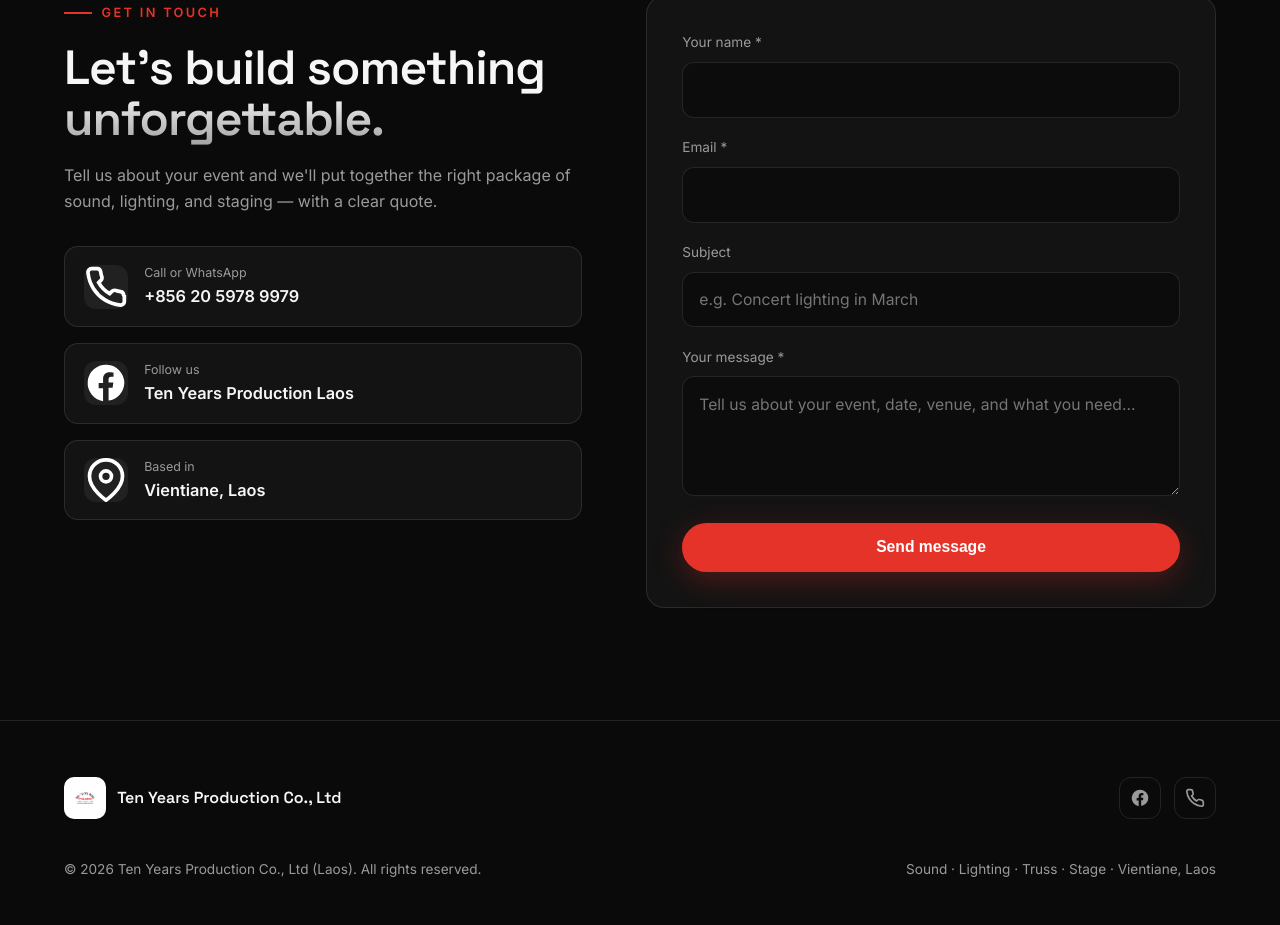
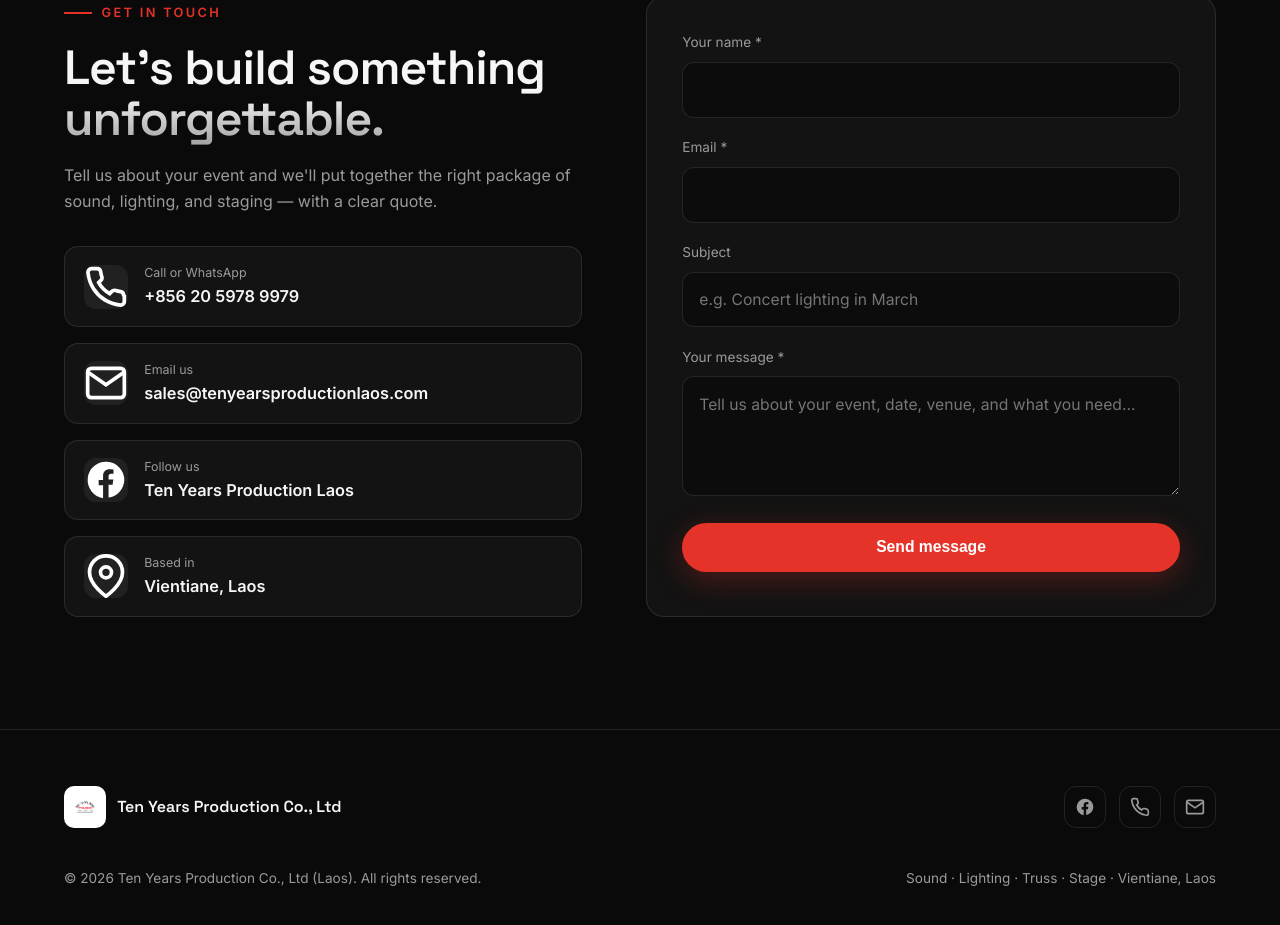
Before and after one commit to ketsadaklb-aa/tenyearsproductionlaos, a website: page public/index.html in a window 1280 px wide. Shown: the part 4775-5700 px from the top of the page. Drawn offline with Linux system fonts and the light colour scheme.

Commit message:
Add sales@tenyearsproductionlaos.com email to contact section and footer

```diff
--- a/public/assets/modern.js
+++ b/public/assets/modern.js
@@ -138,7 +138,7 @@
         })
         .catch(function () {
           msg.className = "form-msg err";
-          msg.textContent = "Sorry, something went wrong. Please call us at +856 20 5978 9979.";
+          msg.textContent = "Sorry, something went wrong. Please email sales@tenyearsproductionlaos.com or call +856 20 5978 9979.";
         })
         .finally(function () {
           btn.disabled = false;
--- a/public/index.html
+++ b/public/index.html
@@ -255,6 +255,10 @@
               <span class="ico"><svg viewBox="0 0 24 24" fill="none" stroke="currentColor" stroke-width="2"><path d="M22 16.9v3a2 2 0 01-2.2 2 19.8 19.8 0 01-8.6-3 19.5 19.5 0 01-6-6 19.8 19.8 0 01-3-8.6A2 2 0 014.1 2h3a2 2 0 012 1.7c.1.9.3 1.8.6 2.6a2 2 0 01-.5 2.1L8 9.6a16 16 0 006 6l1.2-1.2a2 2 0 012.1-.5c.8.3 1.7.5 2.6.6a2 2 0 011.7 2z"/></svg></span>
               <div><small>Call or WhatsApp</small><b>+856 20 5978 9979</b></div>
             </a>
+            <a class="channel" href="mailto:sales@tenyearsproductionlaos.com">
+              <span class="ico"><svg viewBox="0 0 24 24" fill="none" stroke="currentColor" stroke-width="2"><rect x="2" y="4" width="20" height="16" rx="2"/><path d="M2 6l10 7L22 6"/></svg></span>
+              <div><small>Email us</small><b>sales@tenyearsproductionlaos.com</b></div>
+            </a>
             <a class="channel" href="https://www.facebook.com/TenYearsProductionLaos" target="_blank" rel="noopener">
               <span class="ico"><svg viewBox="0 0 24 24" fill="currentColor"><path d="M22 12a10 10 0 10-11.6 9.9v-7H8v-2.9h2.4V9.8c0-2.4 1.4-3.7 3.6-3.7 1 0 2.1.2 2.1.2v2.3h-1.2c-1.2 0-1.5.7-1.5 1.4v1.7h2.6l-.4 2.9h-2.2v7A10 10 0 0022 12z"/></svg></span>
               <div><small>Follow us</small><b>Ten Years Production Laos</b></div>
@@ -289,6 +293,7 @@
           <div class="footer-soc">
             <a href="https://www.facebook.com/TenYearsProductionLaos" target="_blank" rel="noopener" aria-label="Facebook"><svg width="20" viewBox="0 0 24 24" fill="currentColor"><path d="M22 12a10 10 0 10-11.6 9.9v-7H8v-2.9h2.4V9.8c0-2.4 1.4-3.7 3.6-3.7 1 0 2.1.2 2.1.2v2.3h-1.2c-1.2 0-1.5.7-1.5 1.4v1.7h2.6l-.4 2.9h-2.2v7A10 10 0 0022 12z"/></svg></a>
             <a href="tel:+8562059789979" aria-label="Phone"><svg width="20" viewBox="0 0 24 24" fill="none" stroke="currentColor" stroke-width="2"><path d="M22 16.9v3a2 2 0 01-2.2 2 19.8 19.8 0 01-8.6-3 19.5 19.5 0 01-6-6 19.8 19.8 0 01-3-8.6A2 2 0 014.1 2h3a2 2 0 012 1.7c.1.9.3 1.8.6 2.6a2 2 0 01-.5 2.1L8 9.6a16 16 0 006 6l1.2-1.2a2 2 0 012.1-.5c.8.3 1.7.5 2.6.6a2 2 0 011.7 2z"/></svg></a>
+            <a href="mailto:sales@tenyearsproductionlaos.com" aria-label="Email"><svg width="20" viewBox="0 0 24 24" fill="none" stroke="currentColor" stroke-width="2"><rect x="2" y="4" width="20" height="16" rx="2"/><path d="M2 6l10 7L22 6"/></svg></a>
           </div>
         </div>
         <div class="footer-bottom">
```
